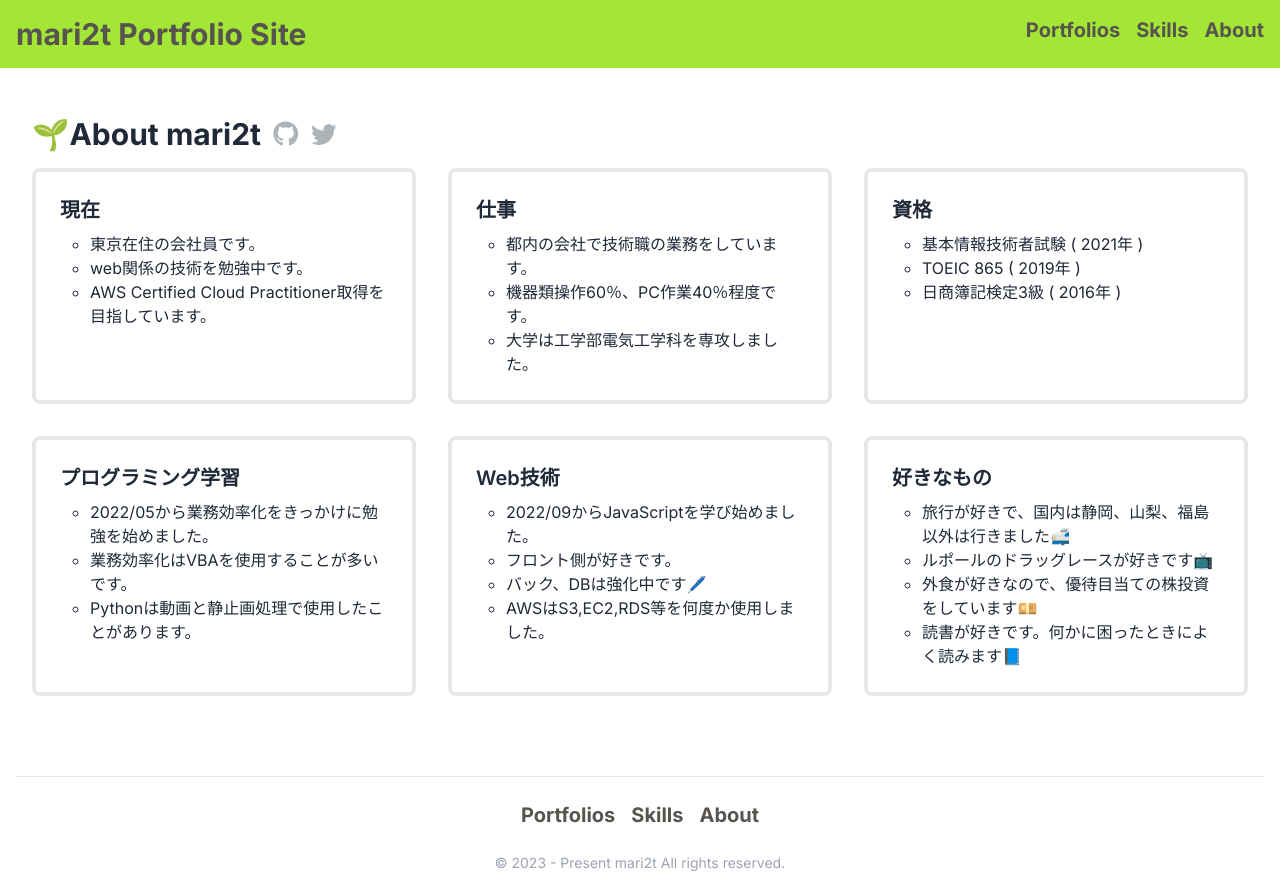
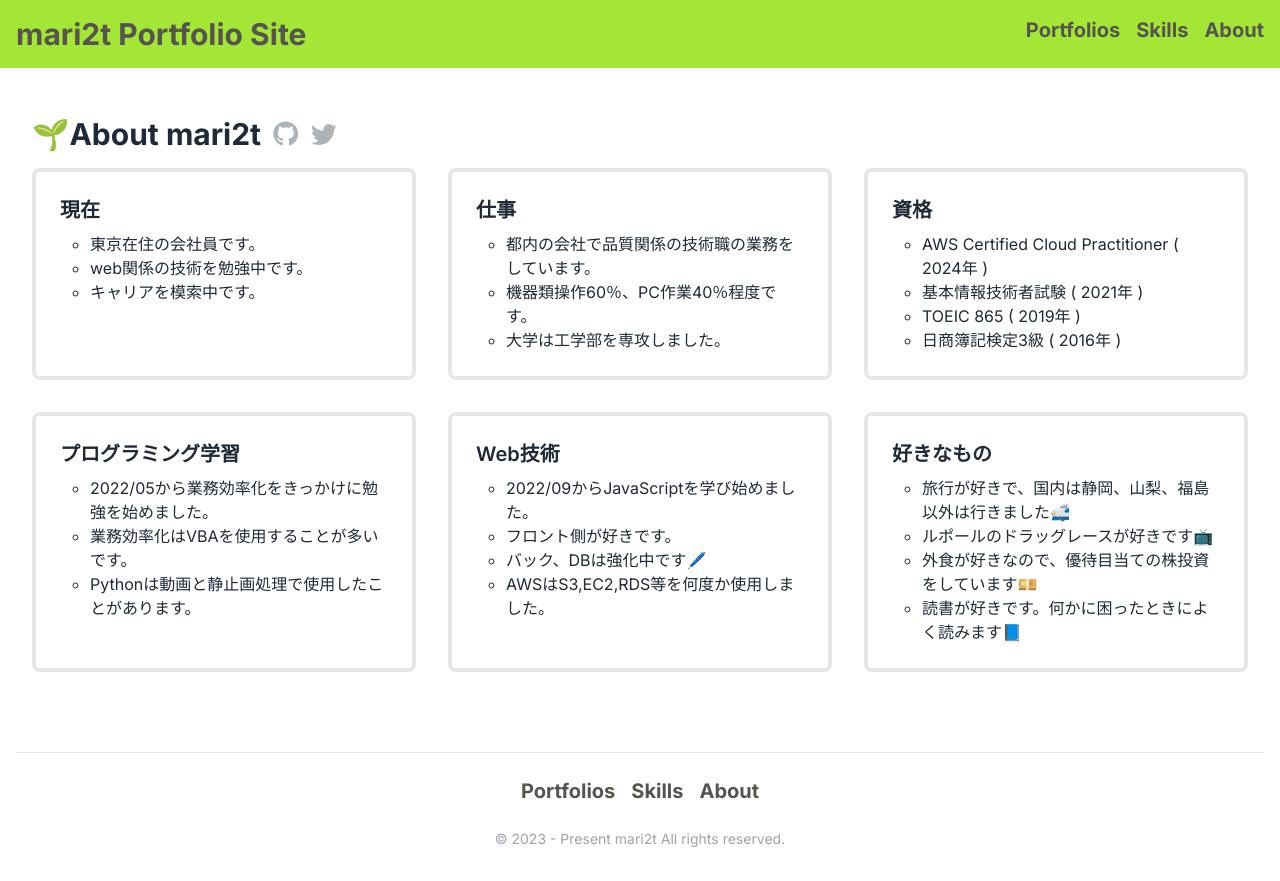
Before and after one commit to mari2t/mari2t_portfolio, a Next.js app: page /about in a window 1280 px wide. After the commit the page ends 857 px from the top, so only its background shows below. Built offline with nearby package versions, Linux system fonts and the light colour scheme.

Commit message:
add : AboutにAWS_CLFの情報追加

```diff
--- a/src/app/about/page.tsx
+++ b/src/app/about/page.tsx
@@ -11,20 +11,21 @@ const profiles = [
     profileItems: [
       "東京在住の会社員です。",
       "web関係の技術を勉強中です。",
-      "AWS Certified Cloud Practitioner取得を目指しています。",
+      "キャリアを模索中です。",
     ],
   },
   {
     title: "仕事",
     profileItems: [
-      "都内の会社で技術職の業務をしています。",
+      "都内の会社で品質関係の技術職の業務をしています。",
       "機器類操作60％、PC作業40％程度です。",
-      "大学は工学部電気工学科を専攻しました。",
+      "大学は工学部を専攻しました。",
     ],
   },
   {
     title: "資格",
     profileItems: [
+      "AWS Certified Cloud Practitioner ( 2024年 )",
       "基本情報技術者試験 ( 2021年 )",
       "TOEIC 865 ( 2019年 )",
       "日商簿記検定3級 ( 2016年 )",
```
Also changed, not shown: 1 other file (tests, documents, lock files or other folders).
